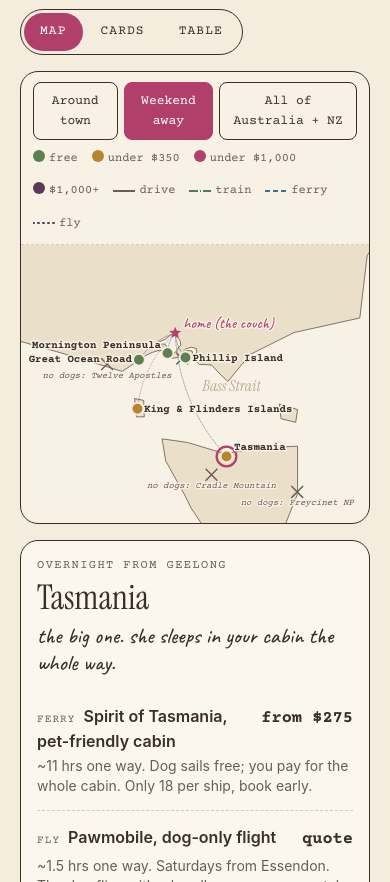
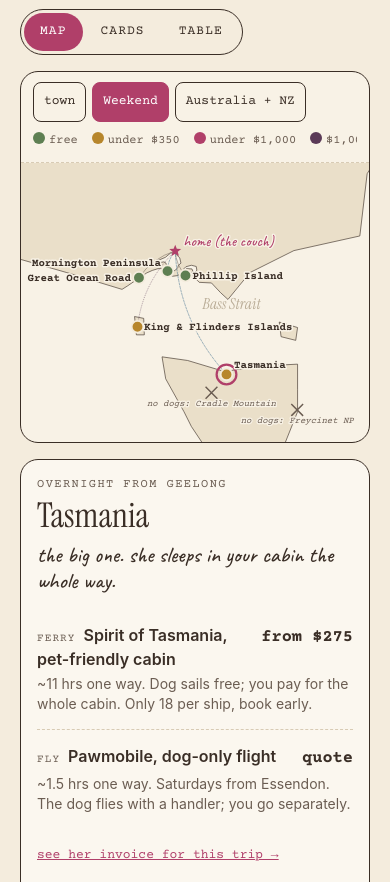
Before and after one commit to JingggW/betsy-site, a plain HTML site: page travel.html in a window 390 px wide. Shown: the part 922-1804 px from the top of the page. Drawn offline with nearby package versions, Linux system fonts and the light colour scheme.

Commit message:
Travel map on phones: label collision avoidance, one-line legend, shorter view buttons
Co-Authored-By: Claude Opus 5.5 <noreply@anthropic.com>

```diff
--- a/travel.html
+++ b/travel.html
@@ -55,7 +55,7 @@ body{font-size:15px;line-height:1.55}
 .tr-mapwrap{position:relative;background:#F8F2E6;border:1.5px solid var(--ink);border-radius:18px;overflow:hidden}
 .tr-mapbar{display:flex;justify-content:space-between;align-items:center;gap:10px;padding:10px 12px;border-bottom:1.5px dashed var(--line);flex-wrap:wrap}
 .viewbtns{display:flex;gap:6px}
-.viewbtn{font:inherit;font-size:13px;border:1.5px solid var(--ink);background:transparent;color:var(--ink);border-radius:8px;padding:8px 12px;min-height:40px;cursor:pointer}
+.viewbtn{font:inherit;font-size:13px;white-space:nowrap;border:1.5px solid var(--ink);background:transparent;color:var(--ink);border-radius:8px;padding:8px 12px;min-height:40px;cursor:pointer}
 .viewbtn[aria-pressed="true"]{background:var(--pink);border-color:var(--pink);color:#fff}
 .legend{display:flex;gap:14px;flex-wrap:wrap;font-size:12px;color:var(--muted);align-items:center}
 .legend i{display:inline-block;width:12px;height:12px;border-radius:50%;vertical-align:-1px;margin-right:4px}
@@ -199,6 +199,10 @@ body{font-size:15px;line-height:1.55}
 
 @media (max-width:760px){
   .tr-detail,.tr-receipt-wrap{grid-template-columns:1fr}
+  .viewbtn .lg{display:none}
+  .viewbtn{padding:8px 10px}
+  .legend{flex-wrap:nowrap;overflow-x:auto;white-space:nowrap;width:100%;scrollbar-width:none;padding-bottom:2px}
+  .legend::-webkit-scrollbar{display:none}
   .tr-filters{flex-direction:column}
   .tr-detail{padding:16px}
 }
@@ -273,9 +277,9 @@ body{font-size:15px;line-height:1.55}
     <div class="tr-mapwrap" id="pane-map">
     <div class="tr-mapbar">
       <div class="viewbtns" role="group" aria-label="Map view">
-        <button class="viewbtn" type="button" data-view="town" aria-pressed="false">Around town</button>
-        <button class="viewbtn" type="button" data-view="near" aria-pressed="true">Weekend away</button>
-        <button class="viewbtn" type="button" data-view="far" aria-pressed="false">All of Australia + NZ</button>
+        <button class="viewbtn" type="button" data-view="town" aria-pressed="false"><span class="lg">Around </span>town</button>
+        <button class="viewbtn" type="button" data-view="near" aria-pressed="true">Weekend<span class="lg"> away</span></button>
+        <button class="viewbtn" type="button" data-view="far" aria-pressed="false">Australia + NZ</button>
       </div>
       <div class="legend" aria-hidden="true">
         <span><i style="background:var(--t1)"></i>free</span>
@@ -444,22 +448,30 @@ body{font-size:15px;line-height:1.55}
       var dash = d.line === 'ferry' ? (5 * s) + ' ' + (3 * s) : d.line === 'fly' ? (0.5 * s) + ' ' + (4 * s) : d.line === 'train' ? (9 * s) + ' ' + (2 * s) + ' ' + (1 * s) + ' ' + (2 * s) : 'none';
       el('path', { d: 'M' + mel[0] + ',' + mel[1] + ' Q' + cx + ',' + cy + ' ' + b[0] + ',' + b[1], 'class': 'route ' + d.line, 'stroke-width': (2 * s).toFixed(3), 'stroke-dasharray': dash }, routes);
     });
-    // no-go markers (close-to-home view only)
-    if (state.view === 'near') {
-      NOGO.forEach(function (n) {
-        var p = P(n.lon, n.lat), r = 2.2 * u * 3, g = el('g', { 'class': 'nogo', 'aria-hidden': 'true' }, svg);
-        el('path', { d: 'M' + (p[0] - r) + ',' + (p[1] - r) + 'L' + (p[0] + r) + ',' + (p[1] + r) + 'M' + (p[0] + r) + ',' + (p[1] - r) + 'L' + (p[0] - r) + ',' + (p[1] + r), 'stroke-width': (1.6 * u).toFixed(3) }, g);
-        if (!n.hideLabel) {
-          var t = el('text', { x: p[0], y: p[1] + 15 * u, 'font-size': (10 * u).toFixed(2), 'text-anchor': 'middle', 'stroke-width': (3 * u).toFixed(2) }, g);
-          t.textContent = 'no dogs: ' + n.name;
-        }
-      });
-    }
     // home
     var h = el('g', { 'class': 'home' }, svg);
     el('path', { d: starPath(mel[0], mel[1], 7 * u, 3 * u), fill: 'var(--pink)' }, h);
     var ht = el('text', { x: mel[0] + 9 * u, y: mel[1] - 6 * u, 'font-size': (17 * u).toFixed(2), 'stroke-width': (3 * u).toFixed(2) }, h);
     ht.textContent = 'home (the couch)';
+    // boxes labels must avoid: no-go marks, the home label, and every dot
+    var taken = [];
+    svg.querySelectorAll('.home').forEach(function (n) { taken.push(n.getBBox()); });
+    D.forEach(function (d) {
+      if (!inView(d)) return;
+      var q = P(d.lon, d.lat), r = 7.5 * u;
+      taken.push({ x: q[0] - r, y: q[1] - r, width: 2 * r, height: 2 * r, id: d.id });
+    });
+    function hits(b, self) {
+      var pad = 2.5 * u, area = 0;
+      if (b.x < vb[0] || b.y < vb[1] || b.x + b.width > vb[0] + vb[2] || b.y + b.height > vb[1] + vb[3]) area += 1e9;
+      taken.forEach(function (t) {
+        if (t.id === self) return;
+        var w = Math.min(b.x + b.width, t.x + t.width) - Math.max(b.x, t.x) + pad,
+            h = Math.min(b.y + b.height, t.y + t.height) - Math.max(b.y, t.y) + pad;
+        if (w > 0 && h > 0) area += w * h;
+      });
+      return area;
+    }
     // markers
     D.forEach(function (d) {
       if (!inView(d)) return;
@@ -475,13 +487,36 @@ body{font-size:15px;line-height:1.55}
       var lab = d.lab || [8, 4, 'start'], fs = 12 * u, mult = Math.abs(lab[0]) < 3 ? 6 : 1;
       var tx = el('text', { x: p[0] + lab[0] * u * mult, y: p[1] + lab[1] * u * mult, 'font-size': fs.toFixed(2), 'text-anchor': lab[2], 'font-weight': '700', 'stroke-width': (3.5 * u).toFixed(2) }, g);
       tx.textContent = d.name;
-      // flip a label to the other side of its dot if it would be cut off by the map edge
-      var bb = tx.getBBox(), dx = lab[0] * u * mult;
-      if (bb.x < vb[0] || bb.x + bb.width > vb[0] + vb[2]) {
-        tx.setAttribute('x', p[0] - dx);
-        tx.setAttribute('text-anchor', lab[2] === 'end' ? 'start' : lab[2] === 'start' ? 'end' : 'middle');
+      // place the label where it doesn't cover other labels, dots or no-go marks (or fall off the map):
+      // try its preferred spot, the mirror of it, then right / left / above / below the dot
+      var dx = lab[0] * u * mult, dy = lab[1] * u * mult, flip = lab[2] === 'end' ? 'start' : lab[2] === 'start' ? 'end' : 'middle';
+      var cands = [[p[0] + dx, p[1] + dy, lab[2]], [p[0] - dx, p[1] + dy, flip],
+        [p[0] + 9 * u, p[1] + 4 * u, 'start'], [p[0] - 9 * u, p[1] + 4 * u, 'end'],
+        [p[0], p[1] - 10 * u, 'middle'], [p[0], p[1] + 19 * u, 'middle']];
+      var best = null;
+      for (var ci = 0; ci < cands.length; ci++) {
+        tx.setAttribute('x', cands[ci][0]); tx.setAttribute('y', cands[ci][1]); tx.setAttribute('text-anchor', cands[ci][2]);
+        var score = hits(tx.getBBox(), d.id);
+        if (!best || score < best.score) best = { c: cands[ci], score: score };
+        if (score === 0) break;
       }
+      tx.setAttribute('x', best.c[0]); tx.setAttribute('y', best.c[1]); tx.setAttribute('text-anchor', best.c[2]);
+      taken.push(tx.getBBox());
     });
+    // no-go markers (weekend view only), drawn under the markers; on phones skip any that would cover a place label
+    var firstMk = svg.querySelector('.mk');
+    if (state.view === 'near') {
+      NOGO.forEach(function (n) {
+        var p = P(n.lon, n.lat), r = 2.2 * u * 3, g = el('g', { 'class': 'nogo', 'aria-hidden': 'true' }, svg);
+        svg.insertBefore(g, firstMk);
+        el('path', { d: 'M' + (p[0] - r) + ',' + (p[1] - r) + 'L' + (p[0] + r) + ',' + (p[1] + r) + 'M' + (p[0] + r) + ',' + (p[1] - r) + 'L' + (p[0] - r) + ',' + (p[1] + r), 'stroke-width': (1.6 * u).toFixed(3) }, g);
+        if (!n.hideLabel) {
+          var t = el('text', { x: p[0], y: p[1] + 15 * u, 'font-size': (10 * u).toFixed(2), 'text-anchor': 'middle', 'stroke-width': (3 * u).toFixed(2) }, g);
+          t.textContent = 'no dogs: ' + n.name;
+        }
+        if (W < 600 && hits(g.getBBox(), null) > 0) g.remove();
+      });
+    }
   }
   function starPath(cx, cy, R, r) {
     var d = '';
```
